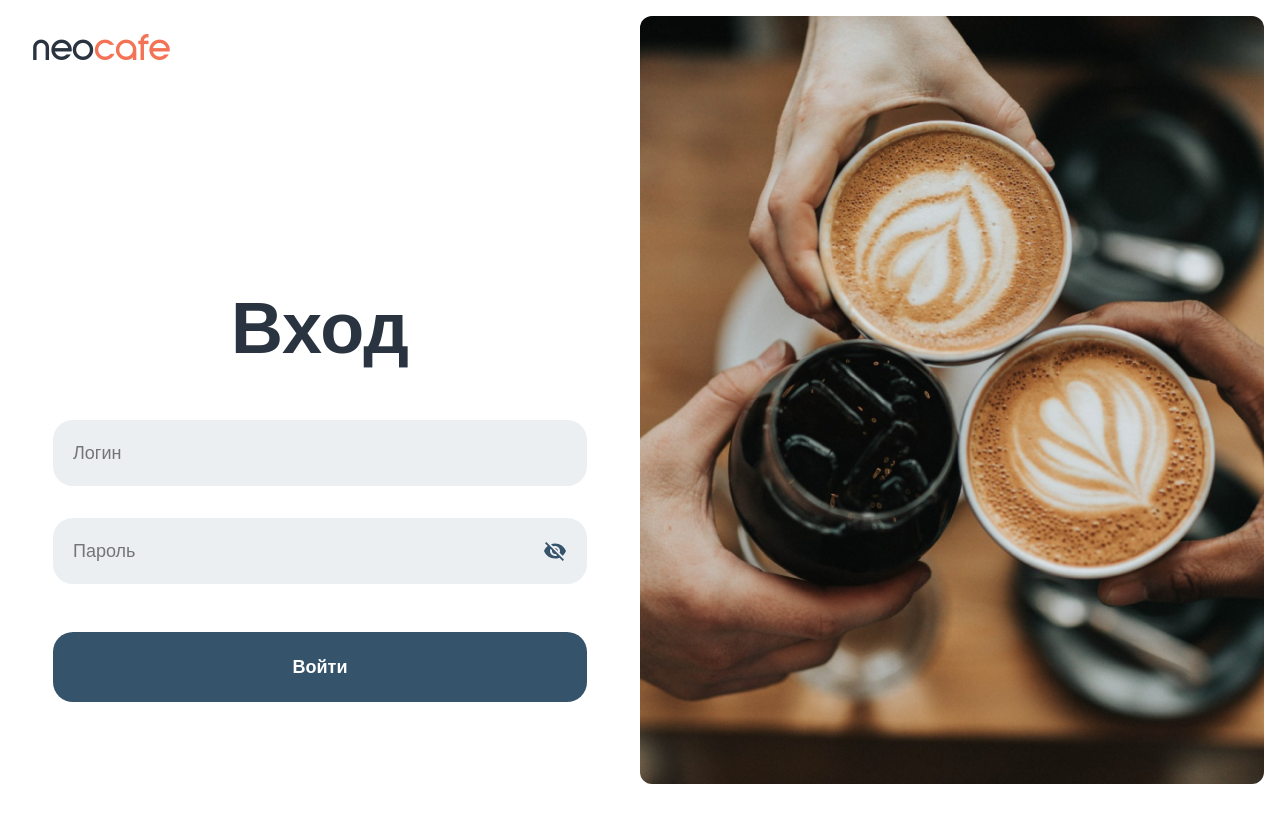
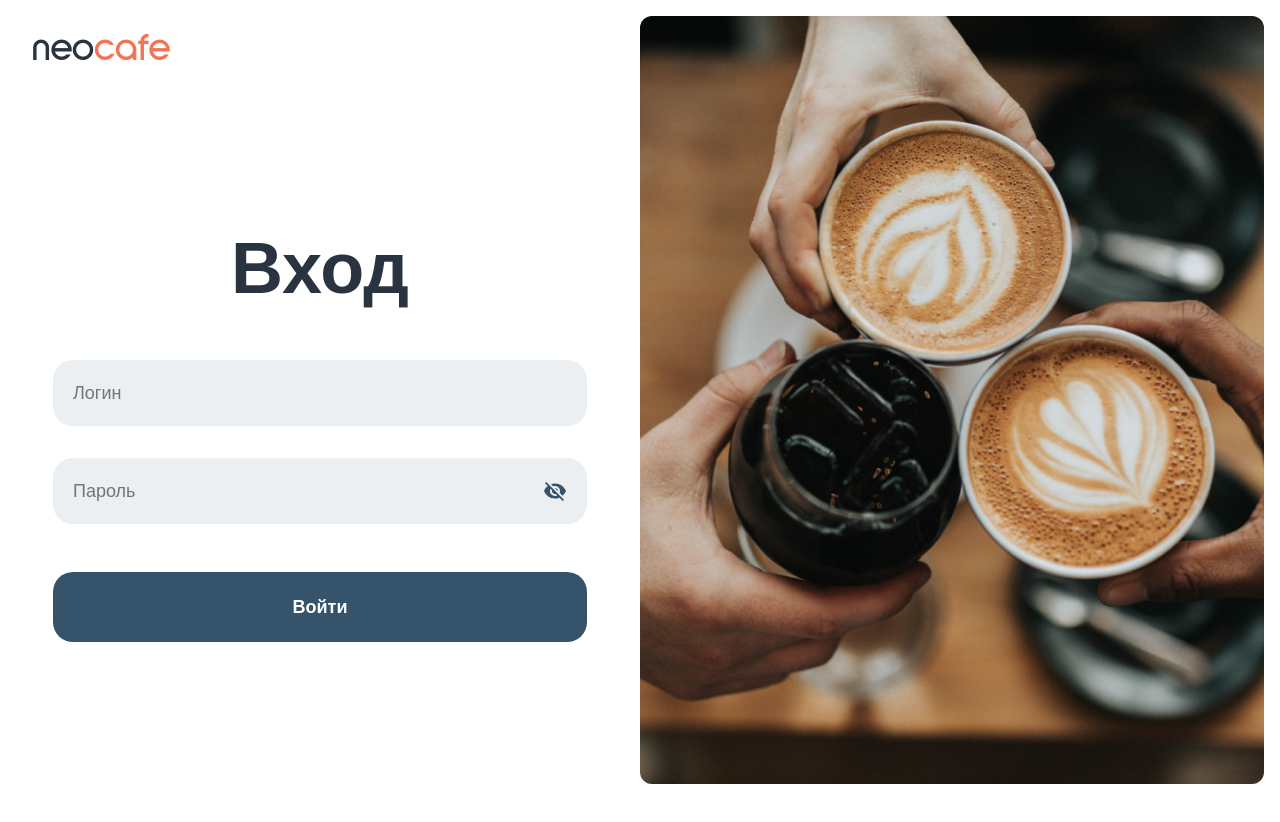
Before and after one commit to ElamanZ/neocafe_admin, a React (Vite) app: page /login in a window 1280 px wide. Shown: the top 822 px of the page. After the commit the page ends 800 px from the top, so only its background shows below. Built offline with nearby package versions, Linux system fonts and the light colour scheme.

Commit message:
T4-41 fix overflow in loginPage

```diff
--- a/src/pages/LoginPage/loginPage.module.scss
+++ b/src/pages/LoginPage/loginPage.module.scss
@@ -1,6 +1,7 @@
 .loginBlock {
   //max-width: 1440px;
   width: 100%;
+  height: 100vh;
   display: flex;
   margin: 0 auto;
   overflow: hidden;
@@ -16,7 +17,7 @@
 .content_title {
   font-size: 32px;
   font-family: 'Yaro', sans-serif;
-  margin: 32px 0 0 32px;
+  margin: 32px 0 -60px 32px;
 }
 .black {
   color: #2A3440;
```
